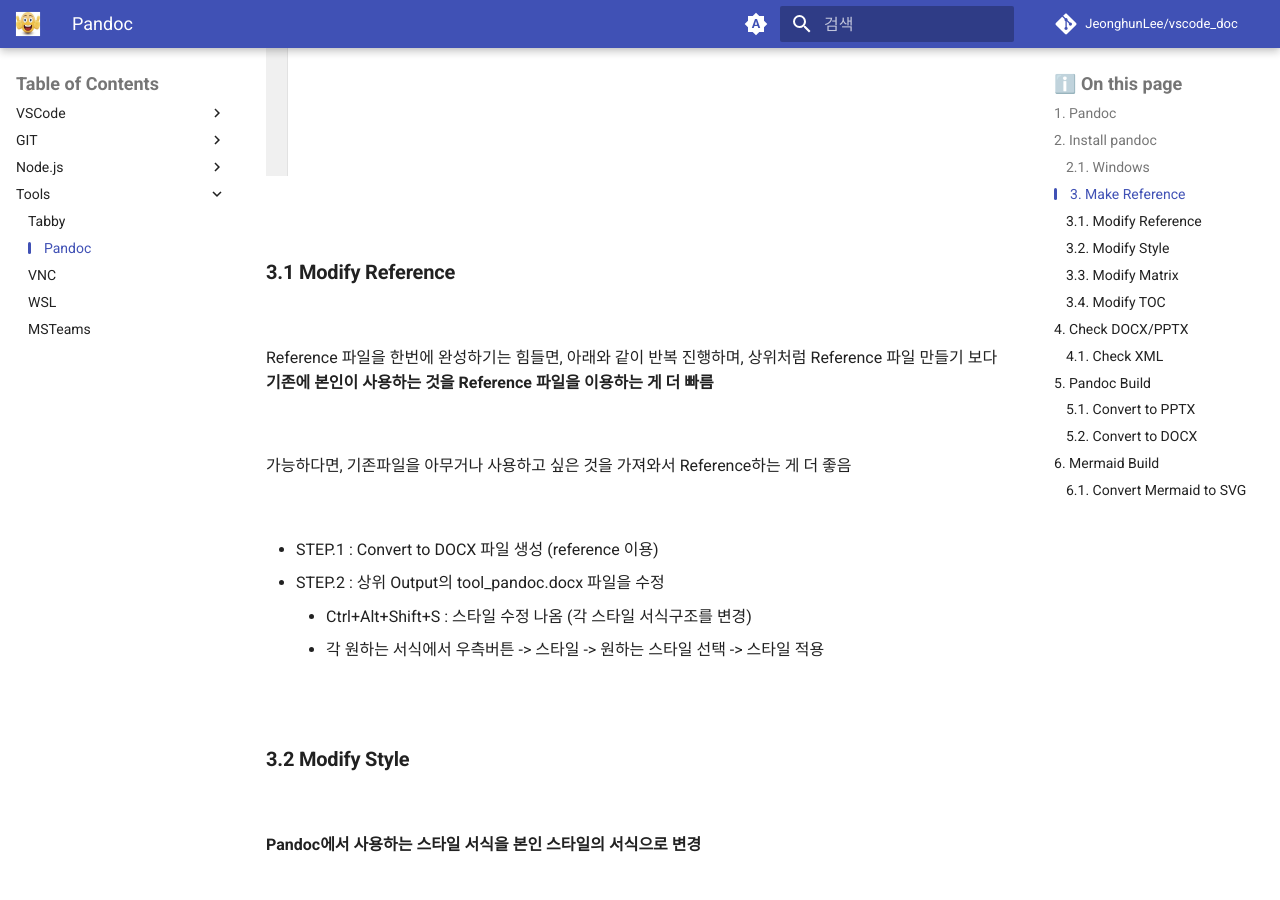
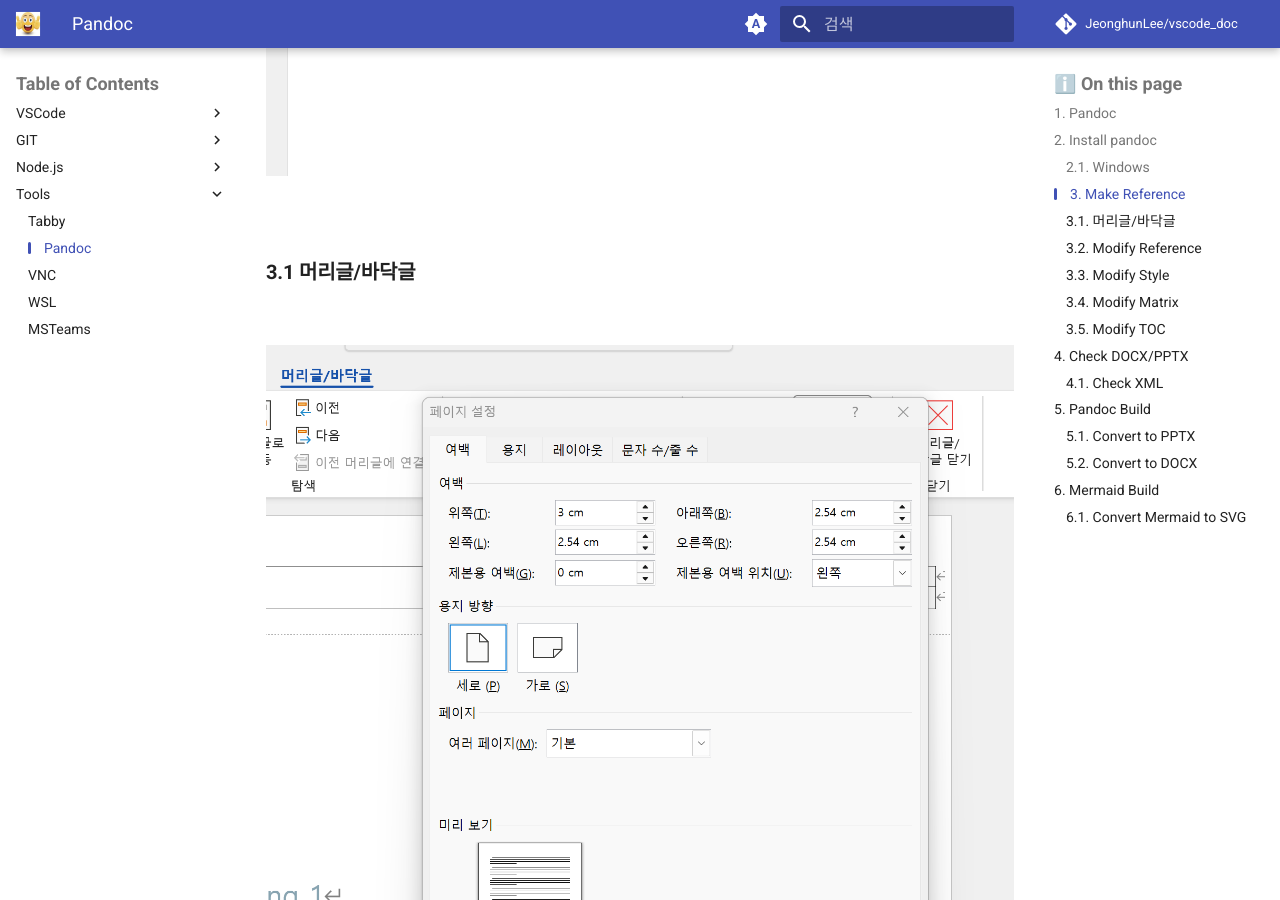
Before and after one commit to JeonghunLee/vscode_doc, an MkDocs documentation site: the page built from docs/tool_pandoc.md, in a window 1280 px wide and 900 px high, scrolled down 2645 px. Built offline with MkDocs 1.6.1 and Material for MkDocs 9.7.7, drawn with Linux system fonts in a browser that asks for light colours; comment, search, counter and statistics services are not loaded.

Commit message:
Add header/footer section and image to Pandoc documentation

```diff
--- a/docs/tool_pandoc.md
+++ b/docs/tool_pandoc.md
@@ -77,7 +77,13 @@
 
 <br/>
 
+### 머리글/바닥글
 
+<br/>
+
+![](./imgs/tool_pandoc_docx_01.png)
+
+<br/>
 
 ### Modify Reference
 
```
Also changed, not shown: docs/imgs/tool_pandoc_docx_01.png (added).
